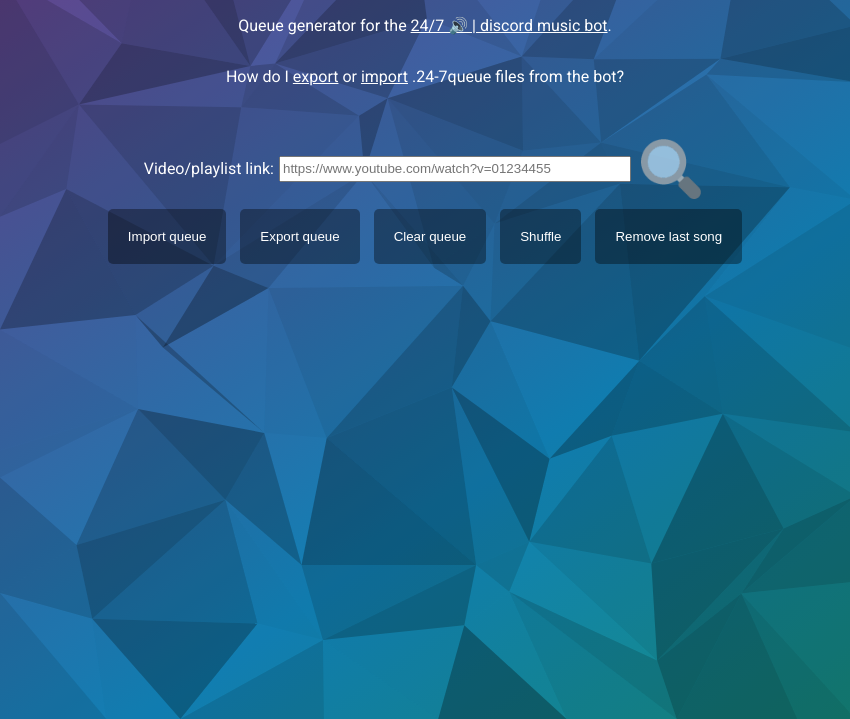
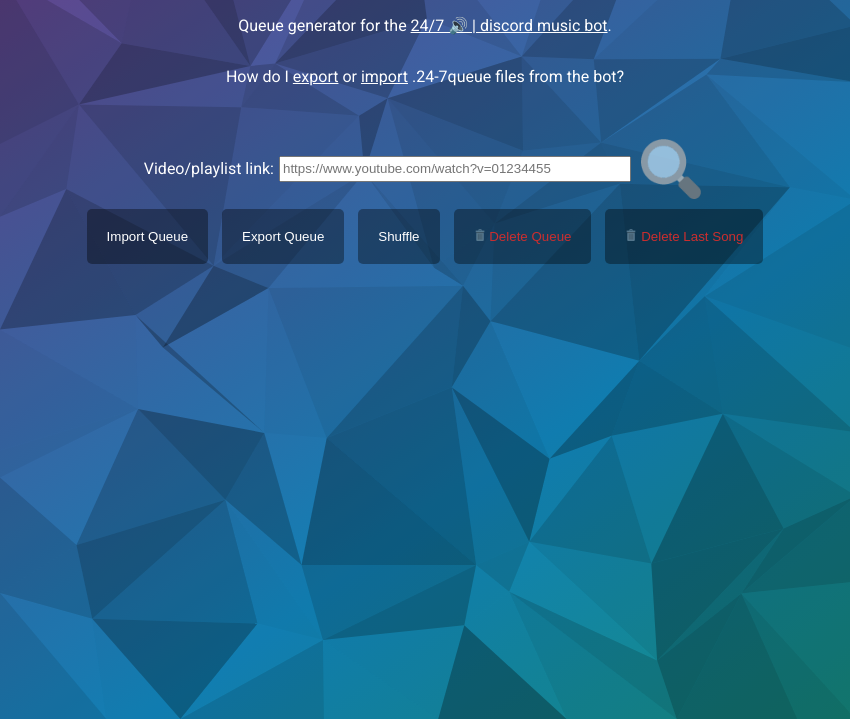
Before and after one commit to JanieUwU/24-7-Music-Bot-Queue-Generator, an Electron app: page assets/html/index.html in a window 850 px wide. Shown: the part 81-800 px from the top of the page. Drawn offline with Linux system fonts and the light colour scheme; no server answers.

Commit message:
Update UI

```diff
--- a/assets/css/main.css
+++ b/assets/css/main.css
@@ -66,7 +66,8 @@
     button:hover {
       /* background: rgb(51, 255, 0); */
       /* color: black; */
-      transform: scale(1.03)
+      transform: scale(1.03);
+      background: rgba(211, 211, 211, 0.363);
     }
 
     button:active {
@@ -90,6 +91,24 @@
       height: 60px;
       width: 60px;
       background-size: contain;
+    }
+
+    #clearQueue {
+      color: rgb(204, 46, 46);
+    }
+
+    #clearQueue:hover {
+      background: rgba(255, 2, 2, 0.541);
+      color: #ffffff;
+    }
+
+    #removeLast {
+      color: rgb(204, 46, 46);
+    }
+
+    #removeLast:hover {
+      background: rgba(255, 2, 2, 0.541);
+      color: #ffffff;
     }
 
     /* #checkUpdate{
--- a/assets/html/index.html
+++ b/assets/html/index.html
@@ -38,11 +38,11 @@
 
     <div>
 
-      <button id="importQueue" title="Import .24-7queue file.">Import queue</button>
-      <button id="generateQueue" title="Save current list to a .24-7queue file.">Export queue</button>
-      <button id="clearQueue" title="Deletes all contents of currently loaded list.">Clear queue</button>
+      <button id="importQueue" title="Import .24-7queue file.">Import Queue</button>
+      <button id="generateQueue" title="Save current list to a .24-7queue file.">Export Queue</button>
       <button id="shuffle" title="Randomize currently loaded list items.">Shuffle</button>
-      <button id="removeLast" title="Removes last item from the list.">Remove last song</button>
+      <button id="clearQueue" title="Deletes all contents of currently loaded list."><img  src= "../buttons/trash.png" width="12" height="12"/> Delete Queue</button>
+      <button id="removeLast" title="Removes last item from the list."><img  src= "../buttons/trash.png" width="12" height="12"/> Delete Last Song</button>
     </div>
 
     <div id="listView"></div>
```
